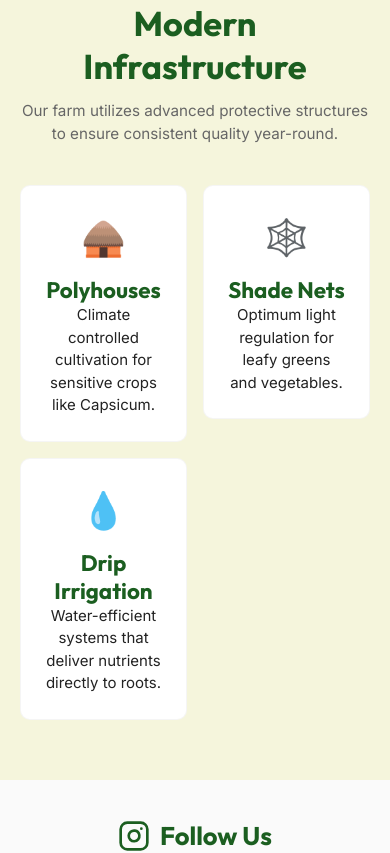
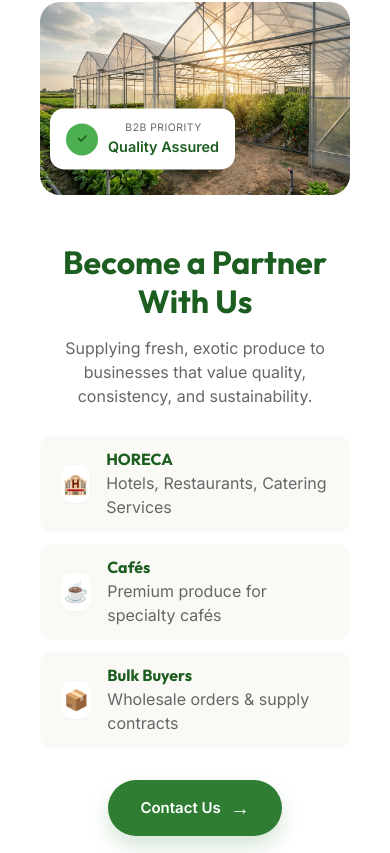
Before and after one commit to Gaikwad5364/exotica-farm, a Next.js app: page / in a window 390 px wide. Shown: the part 5598-6451 px from the top of the page. Built offline with nearby package versions, Linux system fonts and the light colour scheme.

Commit message:
Added partner with us section in home page

```diff
--- a/src/app/page.tsx
+++ b/src/app/page.tsx
@@ -4,6 +4,7 @@ import Hero from "@/components/Hero";
 import ProductCard from "@/components/ProductCard";
 import InstagramFeed from "@/components/InstagramFeed";
 import Partners from "@/components/Partners";
+import PartnerSection from "@/components/PartnerSection";
 import ScrollReveal from "@/components/ScrollReveal";
 import styles from "./Home.module.css";
 
@@ -183,6 +184,8 @@ export default function Home() {
         <Partners />
       </ScrollReveal>
 
+      <PartnerSection />
+
       {/* Infrastructure Highlights */}
       <section className={`${styles.infraSection} section`}>
         <div className="container">
--- /dev/null
+++ b/src/components/PartnerSection.module.css
@@ -0,0 +1,233 @@
+.partnerSection {
+    background: white;
+    padding: 60px 24px;
+    overflow: hidden;
+}
+
+.partnerContent {
+    display: flex;
+    align-items: center;
+    gap: 3rem;
+    max-width: 1100px;
+    margin: 0 auto;
+}
+
+.partnerText {
+    flex: 1.2;
+}
+
+.partnerText h2 {
+    color: var(--color-primary-dark);
+    font-size: 2.25rem;
+    margin-bottom: 1rem;
+    line-height: 1.2;
+}
+
+.partnerText p {
+    color: var(--color-text-muted);
+    font-size: 1rem;
+    line-height: 1.5;
+    margin-bottom: 1.75rem;
+}
+
+.partnerCategories {
+    display: grid;
+    grid-template-columns: 1fr;
+    gap: 0.75rem;
+    margin-bottom: 2rem;
+}
+
+.categoryCard {
+    background: var(--color-earth-100);
+    padding: 0.75rem 1.25rem;
+    border-radius: 12px;
+    display: flex;
+    align-items: center;
+    gap: 1rem;
+    transition: all 0.3s ease;
+    border: 1px solid transparent;
+}
+
+.categoryCard:hover {
+    transform: translateX(10px);
+    background: white;
+    border-color: var(--color-primary-light);
+    box-shadow: var(--shadow-md);
+}
+
+.categoryIcon {
+    font-size: 1.25rem;
+    background: white;
+    width: 38px;
+    height: 38px;
+    display: flex;
+    align-items: center;
+    justify-content: center;
+    border-radius: 10px;
+    box-shadow: var(--shadow-sm);
+}
+
+.categoryInfo h3 {
+    font-size: 1rem;
+    color: var(--color-primary-dark);
+    margin: 0;
+}
+
+.categoryInfo p {
+    font-size: 0.9rem;
+    color: var(--color-text-muted);
+    margin: 2px 0 0 0;
+}
+
+.ctaButton {
+    display: inline-flex;
+    align-items: center;
+    background: var(--color-primary);
+    color: white;
+    padding: 0.85rem 2rem;
+    border-radius: 50px;
+    font-weight: 700;
+    text-decoration: none;
+    transition: all 0.3s cubic-bezier(0.4, 0, 0.2, 1);
+    box-shadow: 0 10px 20px rgba(46, 125, 50, 0.2);
+    gap: 0.6rem;
+}
+
+.ctaButton:hover {
+    background: var(--color-primary-dark);
+    transform: translateY(-3px);
+    box-shadow: 0 15px 30px rgba(46, 125, 50, 0.3);
+}
+
+.arrowIcon {
+    font-size: 1.2rem;
+    transition: transform 0.3s ease;
+}
+
+.ctaButton:hover .arrowIcon {
+    transform: translateX(5px);
+}
+
+.partnerVisual {
+    flex: 1;
+    position: relative;
+}
+
+.imageContainer {
+    position: relative;
+    border-radius: 20px;
+    overflow: hidden;
+    box-shadow: var(--shadow-xl);
+    aspect-ratio: 16/10;
+    max-width: 500px;
+    margin: 0 auto;
+}
+
+.partnerImg {
+    width: 100%;
+    height: 100%;
+    object-fit: cover;
+}
+
+.floatingBadge {
+    position: absolute;
+    bottom: 20px;
+    left: -10px;
+    background: white;
+    padding: 0.75rem 1rem;
+    border-radius: 14px;
+    box-shadow: var(--shadow-lg);
+    display: flex;
+    align-items: center;
+    gap: 10px;
+    z-index: 2;
+    animation: float 3s ease-in-out infinite;
+}
+
+@keyframes float {
+
+    0%,
+    100% {
+        transform: translateY(0);
+    }
+
+    50% {
+        transform: translateY(-10px);
+    }
+}
+
+.badgeIcon {
+    background: var(--color-primary-light);
+    color: var(--color-primary-dark);
+    width: 32px;
+    height: 32px;
+    border-radius: 50%;
+    display: flex;
+    align-items: center;
+    justify-content: center;
+    font-weight: 700;
+    font-size: 0.8rem;
+}
+
+.badgeText span {
+    display: block;
+    font-size: 0.65rem;
+    color: var(--color-text-muted);
+    text-transform: uppercase;
+    letter-spacing: 0.5px;
+}
+
+.badgeText strong {
+    display: block;
+    font-size: 0.9rem;
+    color: var(--color-primary-dark);
+}
+
+@media (max-width: 992px) {
+    .partnerContent {
+        gap: 3rem;
+    }
+
+    .partnerText h2 {
+        font-size: 2.25rem;
+    }
+}
+
+@media (max-width: 768px) {
+    .partnerSection {
+        padding: 60px 20px;
+    }
+
+    .partnerContent {
+        flex-direction: column;
+        gap: 3rem;
+        text-align: center;
+    }
+
+    .partnerText h2 {
+        font-size: 2rem;
+    }
+
+    .partnerText p {
+        font-size: 1rem;
+    }
+
+    .partnerCategories {
+        text-align: left;
+    }
+
+    .categoryCard:hover {
+        transform: translateY(-5px);
+    }
+
+    .partnerVisual {
+        order: -1;
+        width: 100%;
+        max-width: 400px;
+    }
+
+    .floatingBadge {
+        left: 10px;
+        bottom: 20px;
+    }
+}
--- /dev/null
+++ b/src/components/PartnerSection.tsx
@@ -0,0 +1,90 @@
+import Link from 'next/link';
+import Image from 'next/image';
+import ScrollReveal from './ScrollReveal';
+import styles from './PartnerSection.module.css';
+
+const PartnerSection = () => {
+    const categories = [
+        {
+            title: 'HORECA',
+            description: 'Hotels, Restaurants, Catering Services',
+            icon: '🏨'
+        },
+        {
+            title: 'Cafés',
+            description: 'Premium produce for specialty caf\u00e9s',
+            icon: '☕'
+        },
+        {
+            title: 'Bulk Buyers',
+            description: 'Wholesale orders & supply contracts',
+            icon: '📦'
+        }
+    ];
+
+    const partnerMessage = encodeURIComponent("We want to partner with Exotica Farm.");
+
+    return (
+        <section className={styles.partnerSection}>
+            <div className="container">
+                <div className={styles.partnerContent}>
+                    <div className={styles.partnerText}>
+                        <ScrollReveal direction="left">
+                            <h2>Become a Partner With Us</h2>
+                            <p>
+                                Supplying fresh, exotic produce to businesses that value quality,
+                                consistency, and sustainability.
+                            </p>
+                        </ScrollReveal>
+
+                        <div className={styles.partnerCategories}>
+                            {categories.map((cat, idx) => (
+                                <ScrollReveal key={cat.title} direction="left" delay={0.1 * (idx + 1)}>
+                                    <div className={styles.categoryCard}>
+                                        <div className={styles.categoryIcon}>{cat.icon}</div>
+                                        <div className={styles.categoryInfo}>
+                                            <h3>{cat.title}</h3>
+                                            <p>{cat.description}</p>
+                                        </div>
+                                    </div>
+                                </ScrollReveal>
+                            ))}
+                        </div>
+
+                        <ScrollReveal direction="left" delay={0.4}>
+                            <Link
+                                href={`/contact?message=${partnerMessage}`}
+                                className={styles.ctaButton}
+                            >
+                                Contact Us
+                                <span className={styles.arrowIcon}>→</span>
+                            </Link>
+                        </ScrollReveal>
+                    </div>
+
+                    <div className={styles.partnerVisual}>
+                        <ScrollReveal direction="right" delay={0.2}>
+                            <div className={styles.imageContainer}>
+                                <Image
+                                    src="/images/hero-polyhouse.png"
+                                    alt="Professional Farming Excellence"
+                                    fill
+                                    className={styles.partnerImg}
+                                />
+                                <div className={styles.floatingBadge}>
+                                    <div className={styles.badgeIcon}>✓</div>
+                                    <div className={styles.badgeText}>
+                                        <span>B2B Priority</span>
+                                        <strong>Quality Assured</strong>
+                                    </div>
+                                </div>
+                            </div>
+                        </ScrollReveal>
+                    </div>
+                </div>
+            </div>
+        </section>
+    );
+};
+
+export default PartnerSection;
```
Also changed, not shown: src/app/contact/page.tsx (+97 -80 lines).
